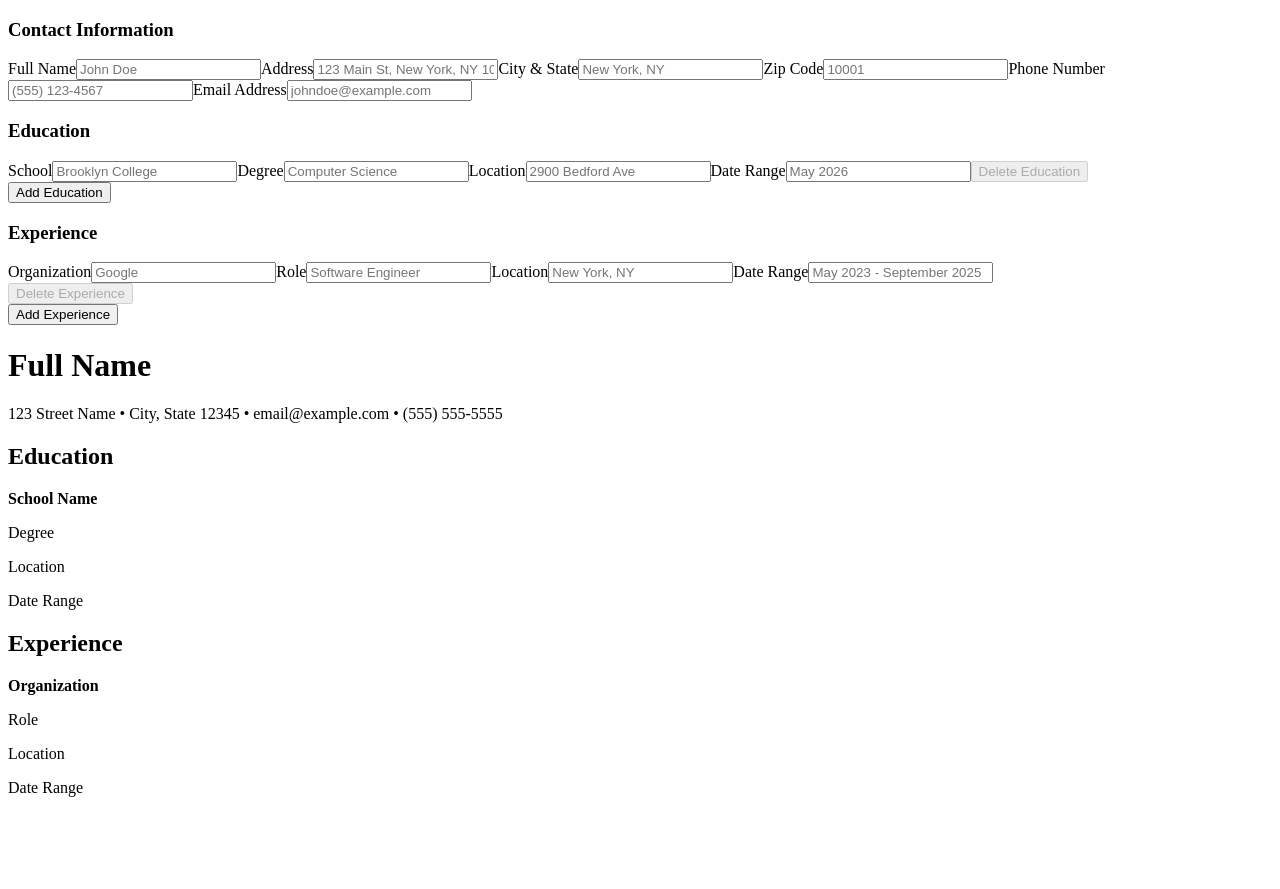
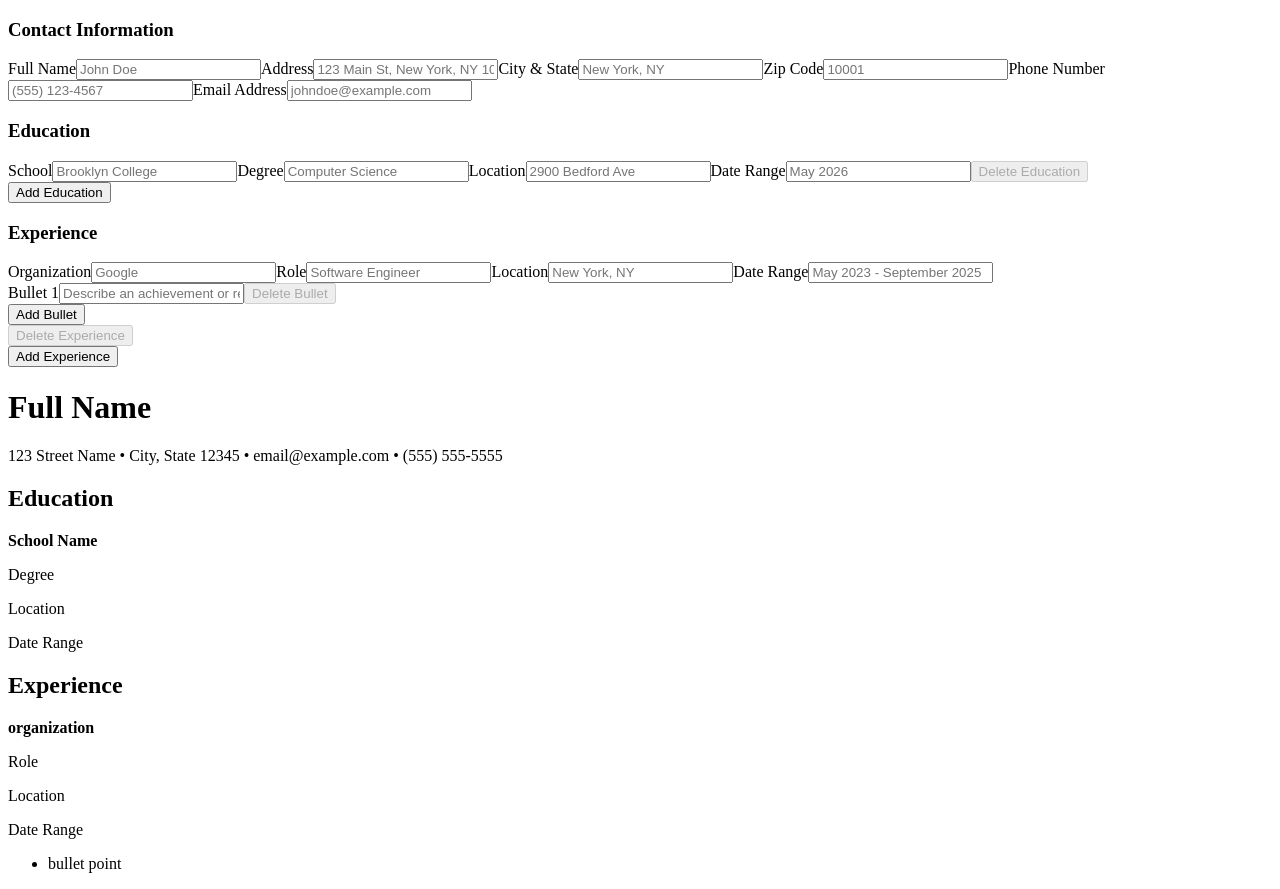
Before and after one commit to ChineduEjiogu1/resume-builder-react, a React (Vite) app: page / in a window 1280 px wide. Before the commit the page ends 813 px from the top, so only its background shows below. Built offline with nearby package versions, Linux system fonts and the light colour scheme.

Commit message:
Extract reusable bulleted section form

```diff
--- a/src/components/editor/BulletEditor.tsx
+++ b/src/components/editor/BulletEditor.tsx
@@ -1 +1,43 @@
 // BulletEditor.tsx — edits one entry's bullets[]: a row per bullet, add/remove. Uses TextareaField.
+import { TextField } from "../shared/TextField";
+
+type BulletEditorProps = {
+  bullets: string[];
+  onUpdateBullet: (bulletIndex: number, value: string) => void;
+  onAddBullet: () => void;
+  onDeleteBullet: (bulletIndex: number) => void;
+};
+
+export function BulletEditor({
+  bullets,
+  onUpdateBullet,
+  onAddBullet,
+  onDeleteBullet,
+}: BulletEditorProps) {
+  return (
+    <div>
+      {bullets.map((bullet, bulletIndex) => (
+        <div key={bulletIndex}>
+          <TextField
+            label={`Bullet ${bulletIndex + 1}`}
+            value={bullet}
+            placeholder="Describe an achievement or responsibility"
+            onChange={(value) => onUpdateBullet(bulletIndex, value)}
+          />
+
+          <button
+            type="button"
+            disabled={bullets.length <= 1}
+            onClick={() => onDeleteBullet(bulletIndex)}
+          >
+            Delete Bullet
+          </button>
+        </div>
+      ))}
+
+      <button type="button" onClick={onAddBullet}>
+        Add Bullet
+      </button>
+    </div>
+  );
+}
--- /dev/null
+++ b/src/components/editor/BulletedEntryEditor.tsx
@@ -0,0 +1,74 @@
+// EntryEditor.tsx — edits one entry: its TextFields, its BulletEditor, a remove button.
+import type { BulletedEntry } from "../../types/resume";
+import { TextField } from "../shared/TextField";
+import { BulletEditor } from "./BulletEditor";
+
+type EntryField = {
+  label: string;
+  field: BulletedEntryFieldName;
+  placeholder: string;
+};
+
+export type BulletedEntryFieldName = "organization" | "role" | "location" | "dateRange";
+
+const entryFields: EntryField[] = [
+  {
+    label: "Organization",
+    field: "organization",
+    placeholder: "Google",
+  },
+
+  {
+    label: "Role",
+    field: "role",
+    placeholder: "Software Engineer",
+  },
+
+  {
+    label: "Location",
+    field: "location",
+    placeholder: "New York, NY",
+  },
+
+  {
+    label: "Date Range",
+    field: "dateRange",
+    placeholder: "May 2023 - September 2025",
+  },
+];
+
+type EntryEditorProps = {
+  entry: BulletedEntry;
+  onUpdate: (field: BulletedEntryFieldName, value: string) => void;
+  onUpdateBullet: (bulletIndex: number, value: string) => void;
+  onAddBullet: () => void;
+  onDeleteBullet: (bulletIndex: number) => void;
+};
+
+export function BulletedEntryEditor({
+  entry,
+  onUpdate,
+  onUpdateBullet,
+  onAddBullet,
+  onDeleteBullet,
+}: EntryEditorProps) {
+  return (
+    <div>
+      {entryFields.map((entryField) => (
+        <TextField
+          key={entryField.field}
+          label={entryField.label}
+          value={entry[entryField.field]}
+          placeholder={entryField.placeholder}
+          onChange={(value) => onUpdate(entryField.field, value)}
+        />
+      ))}
+      <BulletEditor
+        bullets={entry.bullets}
+        onUpdateBullet={onUpdateBullet}
+        onAddBullet={onAddBullet}
+        onDeleteBullet={onDeleteBullet}
+      />
+    </div>
+  );
+}
--- a/src/components/editor/EntryEditor.tsx
+++ /dev/null
@@ -1,64 +0,0 @@
-// EntryEditor.tsx — edits one entry: its TextFields, its BulletEditor, a remove button.
-import type { BulletedEntry } from "../../types/resume";
-import { TextField } from "../shared/TextField";
-
-type EntryField = {
-  label: string;
-  field: EntryFieldName;
-  placeholder: string;
-};
-
-
-type EntryFieldName =
-  | "organization"
-  | "role"
-  | "location"
-  | "dateRange";
-
-const entryFields: EntryField[] = [
-    {
-        label: "Organization",
-        field: "organization",
-        placeholder: "Google"
-    },
-
-    {
-        label: "Role",
-        field: "role",
-        placeholder: "Software Engineer"
-    },
-
-    {
-        label: "Location",
-        field: "location",
-        placeholder: "New York, NY"
-    },
-
-    {
-        label: "Date Range",
-        field: "dateRange",
-        placeholder: "May 2023 - September 2025"
-    }
-
-];
-
-type EntryEditorProps = {
-  entry: BulletedEntry;
-  onUpdate: (field: EntryFieldName, value: string) => void;
-};
-
-export function EntryEditor({ entry, onUpdate }: EntryEditorProps) {
-  return (
-    <div>
-      {entryFields.map((entryField) => (
-        <TextField
-          key={entryField.field}
-          label={entryField.label}
-          value={entry[entryField.field]}
-          placeholder={entryField.placeholder}
-          onChange={(value) => onUpdate(entryField.field, value)}
-        />
-      ))}
-    </div>
-  );
-}
--- a/src/components/editor/ExperienceForm.tsx
+++ b/src/components/editor/ExperienceForm.tsx
@@ -1,5 +1,5 @@
 import { useResume } from "../../state/useResume";
-import { EntryEditor } from "./EntryEditor";
+import { BulletedEntryEditor } from "./BulletedEntryEditor";
 
 export function ExperienceForm() {
   const { resume, dispatch } = useResume();
@@ -10,7 +10,7 @@ export function ExperienceForm() {
 
       {resume.experience.map((entry, entryIndex) => (
         <div key={entryIndex}>
-          <EntryEditor
+          <BulletedEntryEditor
             entry={entry}
             onUpdate={(field, value) =>
               dispatch({
@@ -18,6 +18,27 @@ export function ExperienceForm() {
                 index: entryIndex,
                 field,
                 value,
+              })
+            }
+            onUpdateBullet={(bulletIndex, value) =>
+              dispatch({
+                type: "update_experience_bullet",
+                entryIndex,
+                bulletIndex,
+                value,
+              })
+            }
+            onAddBullet={() =>
+              dispatch({
+                type: "add_experience_bullet",
+                entryIndex,
+              })
+            }
+            onDeleteBullet={(bulletIndex) =>
+              dispatch({
+                type: "delete_experience_bullet",
+                entryIndex,
+                bulletIndex,
               })
             }
           />
--- /dev/null
+++ b/src/components/preview/BulletedPreviewSection.tsx
@@ -0,0 +1,32 @@
+import type { BulletedEntry } from "../../types/resume";
+
+type BulletedPreviewSectionProps = {
+  title: string;
+  entries: BulletedEntry[];
+};
+
+export function BulletedPreviewSection({
+  title,
+  entries,
+}: BulletedPreviewSectionProps) {
+  return (
+    <section>
+      <h2>{title}</h2>
+
+      {entries.map((entry, index) => (
+        <div key={index}>
+          <strong>{entry.organization || "organization"}</strong>
+          <p>{entry.role || "Role"}</p>
+          <p>{entry.location || "Location"}</p>
+          <p>{entry.dateRange || "Date Range"}</p>
+
+          <ul>
+            {entry.bullets.map((bullet, bulletIndex) => (
+              <li key={bulletIndex}>{bullet || "bullet point"}</li>
+            ))}
+          </ul>
+        </div>
+      ))}
+    </section>
+  );
+}
--- a/src/components/preview/ExperiencePreviewSection.tsx
+++ /dev/null
@@ -1,24 +0,0 @@
-import type { BulletedEntry } from "../../types/resume";
-
-type ExperiencePreviewSectionProps = {
-  experience: BulletedEntry[];
-};
-
-export function ExperiencePreviewSection({
-  experience,
-}: ExperiencePreviewSectionProps) {
-  return (
-    <section>
-      <h2>Experience</h2>
-
-      {experience.map((entry, entryIndex) => (
-        <div key={entryIndex}>
-          <strong>{entry.organization || "Organization"}</strong>
-          <p>{entry.role || "Role"}</p>
-          <p>{entry.location || "Location"}</p>
-          <p>{entry.dateRange || "Date Range"}</p>
-        </div>
-      ))}
-    </section>
-  );
-}
--- a/src/components/preview/Preview.tsx
+++ b/src/components/preview/Preview.tsx
@@ -3,7 +3,7 @@
 import { useResume } from "../../state/useResume";
 import { ResumeHeader } from "./ResumeHeader";
 import { EducationPreviewSection } from "./EducationPreviewSection";
-import { ExperiencePreviewSection } from "./ExperiencePreviewSection";
+import { BulletedPreviewSection } from "./BulletedPreviewSection";
 
 export function Preview() {
   const { resume } = useResume();
@@ -12,7 +12,7 @@ export function Preview() {
     <>
       <ResumeHeader contactInfo={resume.contactInfo} />
       <EducationPreviewSection education={resume.education} />
-      <ExperiencePreviewSection experience={resume.experience} />
+      <BulletedPreviewSection title="Experience" entries={resume.experience} />
     </>
   );
 }
--- a/src/state/defaultResume.ts
+++ b/src/state/defaultResume.ts
@@ -20,7 +20,7 @@ export const defaultResume: ResumeData = {
     role: "",
     location: "",
     dateRange: "",
-    bullets: []
+    bullets: [""]
   }
 ],
 
--- a/src/state/resumeReducer.ts
+++ b/src/state/resumeReducer.ts
@@ -100,7 +100,56 @@ export function resumeReducer(
         ),
       };
 
+
+    case "update_experience_bullet":
+      return {
+        ...state,
+         experience : state.experience.map((entry,entryIndex) =>
+          entryIndex === action.entryIndex ? {
+            ...entry,
+            bullets: entry.bullets.map((bullet, bulletsIndex) =>
+              bulletsIndex == action.bulletIndex ? action.value : bullet
+            ),
+          }
+          : entry
+        ),
+      };
+
+    case "add_experience_bullet":
+      return {
+        ...state,
+        experience: state.experience.map((entry, entryIndex) =>
+          entryIndex === action.entryIndex ? {
+            ...entry,
+            bullets: [...entry.bullets, ""],
+          }
+          : entry
+        ),
+      };
+
+    case "delete_experience_bullet":
+      return {
+        ...state,
+        experience: state.experience.map((entry, entryIndex) => {
+
+          if (entryIndex !== action.entryIndex) {
+            return entry
+          }
+
+          if (entry.bullets.length <= 1) {
+              return entry;
+          }
+
+          return {
+            ...entry,
+            bullets: entry.bullets.filter(
+              (_, bulletIndex) => bulletIndex !== action.bulletIndex
+            ),
+          };
+      }),
+    };
+
     default:
       return state;
   }
-}
+};
```
Also changed, not shown: src/components/editor/BulletedSectionForm.tsx (added, +79 -0 lines), src/types/actions.ts (+22 -1 lines).
